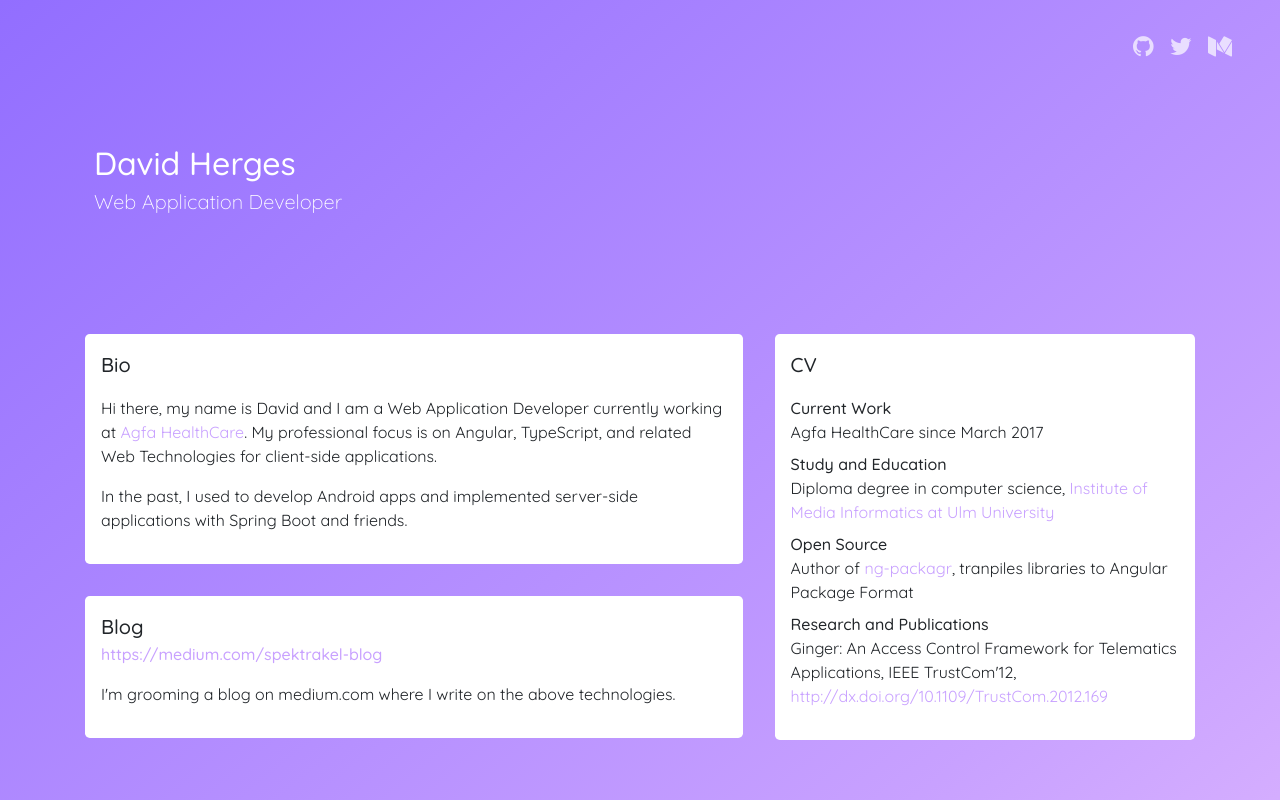
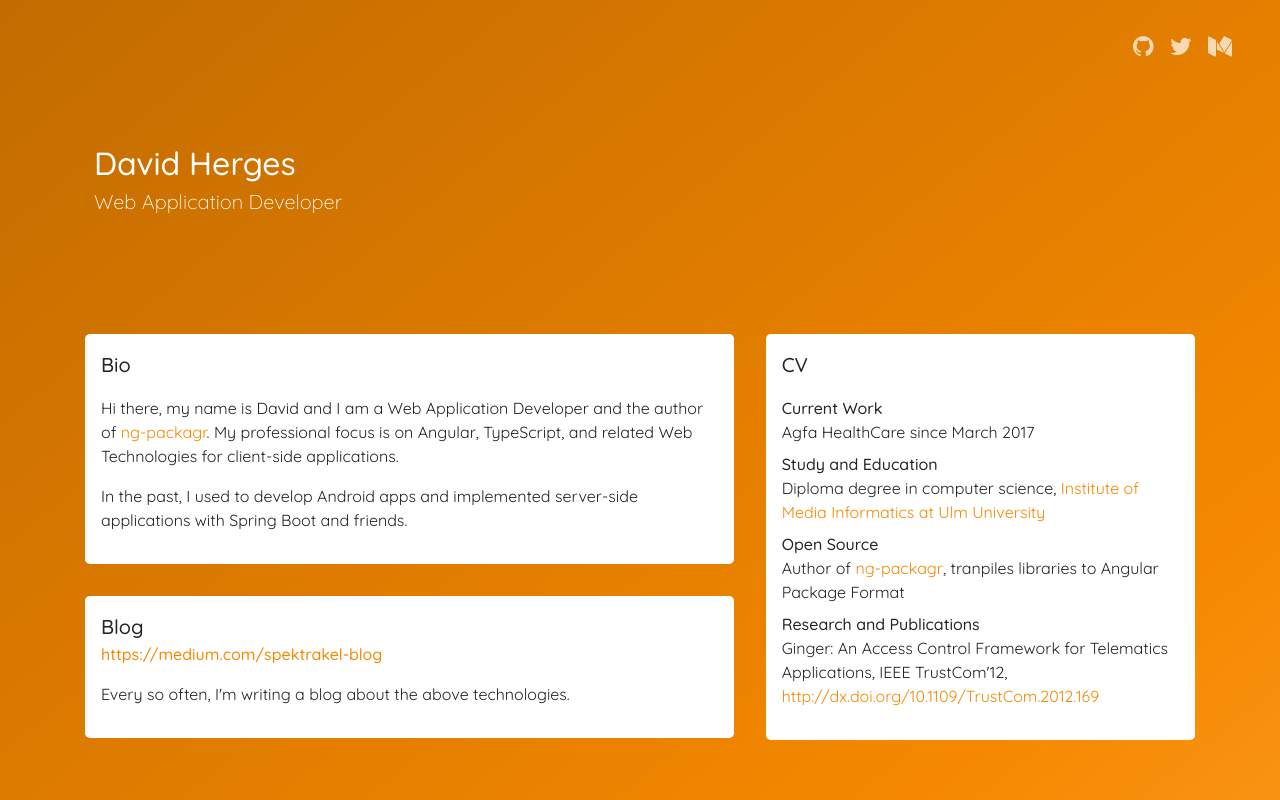
Before and after one commit to dherges/dherges.github.io, an Angular app: page / in a window 1280 px wide. Shown: the top 800 px of the page. Built offline with nearby package versions, Linux system fonts and the light colour scheme.

Commit message:
feat: primary color orange

```diff
--- a/src/app/app.component.scss
+++ b/src/app/app.component.scss
@@ -1,6 +1,16 @@
 @import '../styles/branding';
+
+$gradient-color-start: hsl(hue($orange), saturation($orange), lightness($orange) - 10);
+$gradient-color-middle: $orange;
+$gradient-color-end: hsl(hue($orange), saturation($orange), lightness($orange) + 10);
+
+/* purple gradient
+$gradient-color-start: #926eff;
+$gradient-color-middle: #c8a1ff;
+$gradient-color-end: #e2bbff;
+*/
 
 :host {
   display: block;
-  background-image: linear-gradient(141deg, #926eff 0%, #c8a1ff 71%, #e2bbff 100%);
+  background-image: linear-gradient(141deg, $gradient-color-start 0%, $gradient-color-middle 71%, $gradient-color-end 100%);
 }
--- a/src/app/content/home/home.component.html
+++ b/src/app/content/home/home.component.html
@@ -34,7 +34,9 @@
         <p class="title">Bio</p>
         <div class="content">
           <p>
-            Hi there, my name is David and I am a Web Application Developer currently working at <a href="http://global.agfahealthcare.com/dach/jobs/">Agfa HealthCare</a>.
+            Hi there, my name is David and I am a Web Application Developer and the author of <a href="https://github.com/ng-packagr/ng-packagr">ng-packagr</a>.
+
+            <!-- currently working at <a href="http://global.agfahealthcare.com/dach/jobs/">Agfa HealthCare</a>.-->
             My professional focus is on Angular, TypeScript, and related Web Technologies for client-side applications.
           </p>
           <p>
@@ -47,7 +49,7 @@
       <div class="card">
         <p class="title">Blog</p>
         <p class="subtitle"><a href="https://medium.com/spektrakel-blog">https://medium.com/spektrakel-blog</a></p>
-        <p class="content">I'm grooming a blog on medium.com where I write on the above technologies.</p>
+        <p class="content">Every so often, I'm writing a blog about the above technologies.</p>
       </div>
     </div>
 
--- a/src/styles.scss
+++ b/src/styles.scss
@@ -30,7 +30,7 @@
 @import '~bootstrap/scss/tables';
 
 html, body {
-  background-color: $purple;
+  background-color: $orange;
 }
 
 html {
--- a/src/styles/_branding.scss
+++ b/src/styles/_branding.scss
@@ -15,9 +15,10 @@ $grid-breakpoints: (
  */
 $purple: #c8a1ff;
 $indigo: $purple;
+$orange: #f58800;
 
 $theme-colors: (
-  primary: $purple
+  primary: $orange
 );
 
 
```
